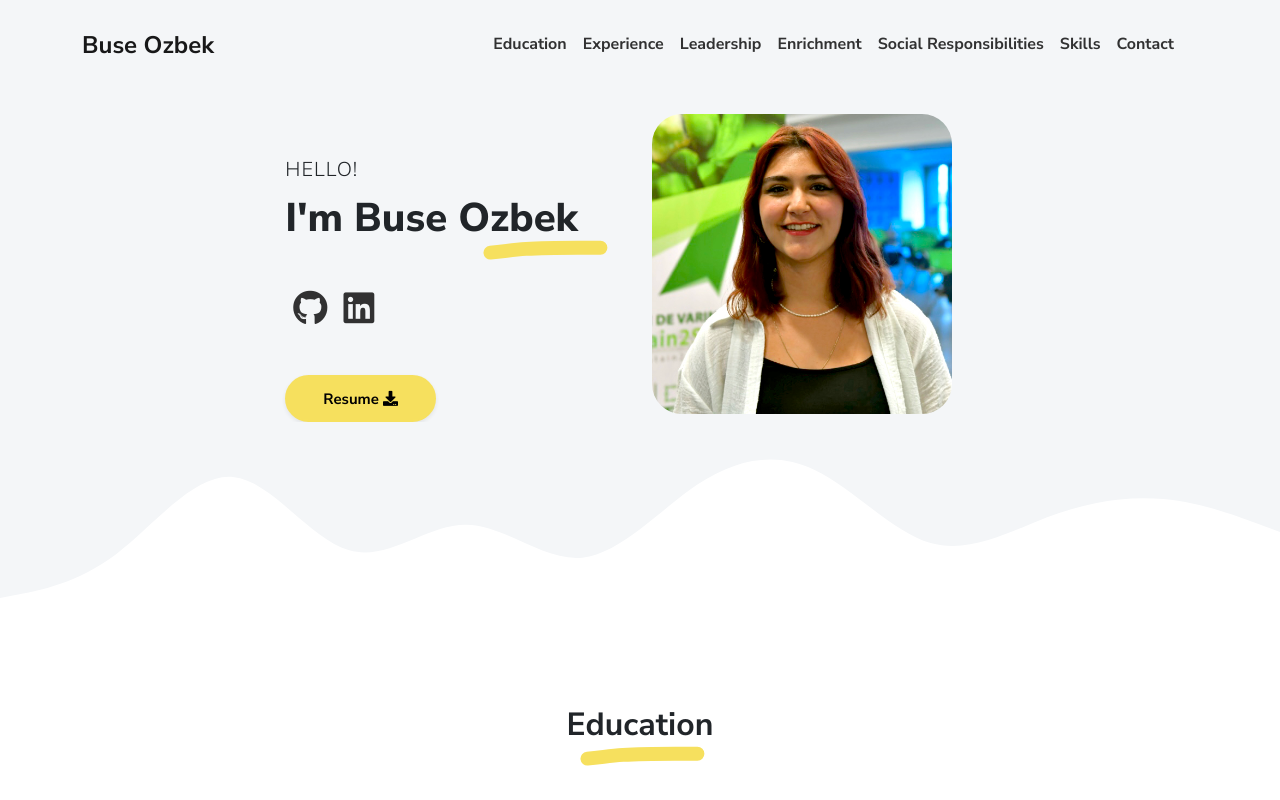
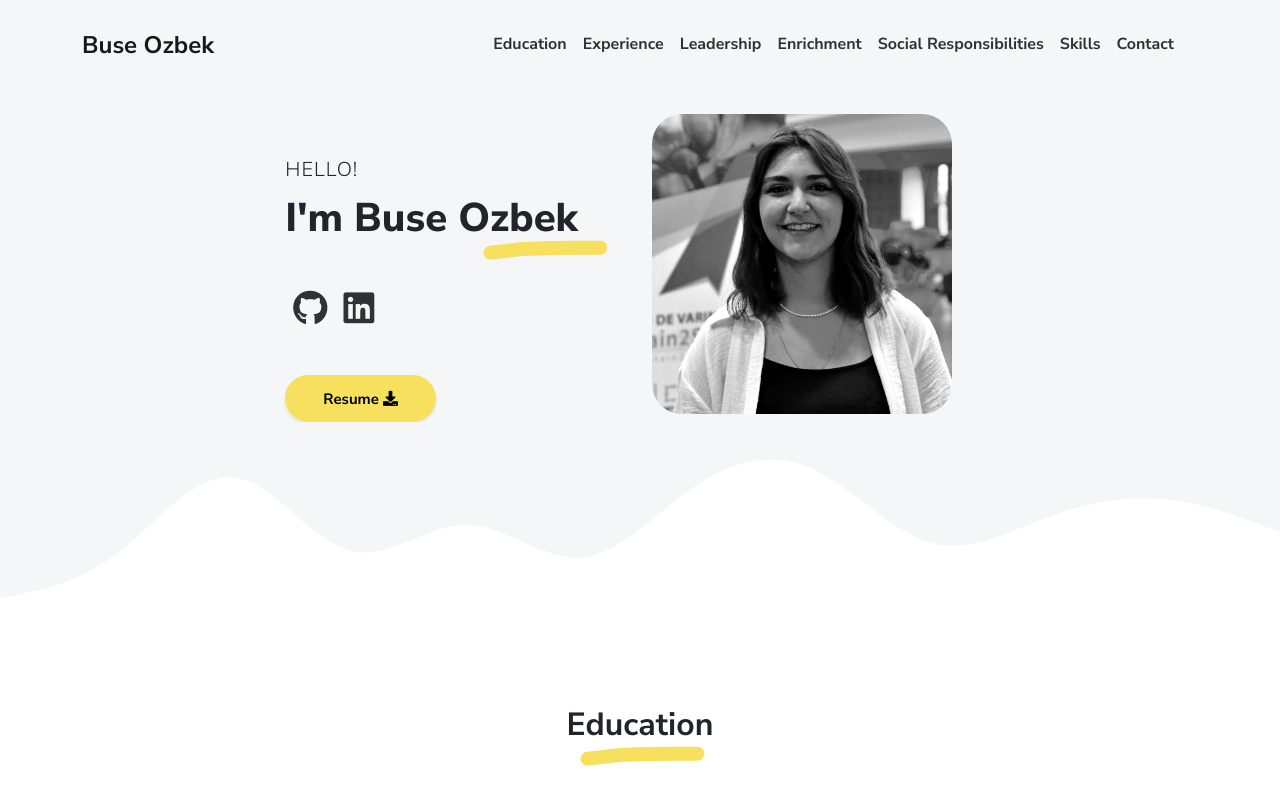
Before and after one commit to buse-ozbek/portfolio, a plain HTML site: page index.html in a window 1280 px wide. Shown: the top 800 px of the page. Drawn offline with Linux system fonts and the light colour scheme.

Commit message:
Profile pic changed.

```diff
--- a/index.html
+++ b/index.html
@@ -72,7 +72,7 @@
 						</div>
 
 						<div class="col-md-4" data-aos="fade-left" data-aos-delay="100">
-							<img class="avatar img-fluid mt-2" src="assets/img/buseozbek-profile-1x1.jpg" width="300" height="300"/>
+							<img class="avatar img-fluid mt-2" src="assets/img/buseozbek-profile-1x1-bw.jpg" width="300" height="300"/>
 						</div>
 
 					</div>
```
Also changed, not shown: assets/img/buseozbek-profile-1x1-bw.jpg (added).
